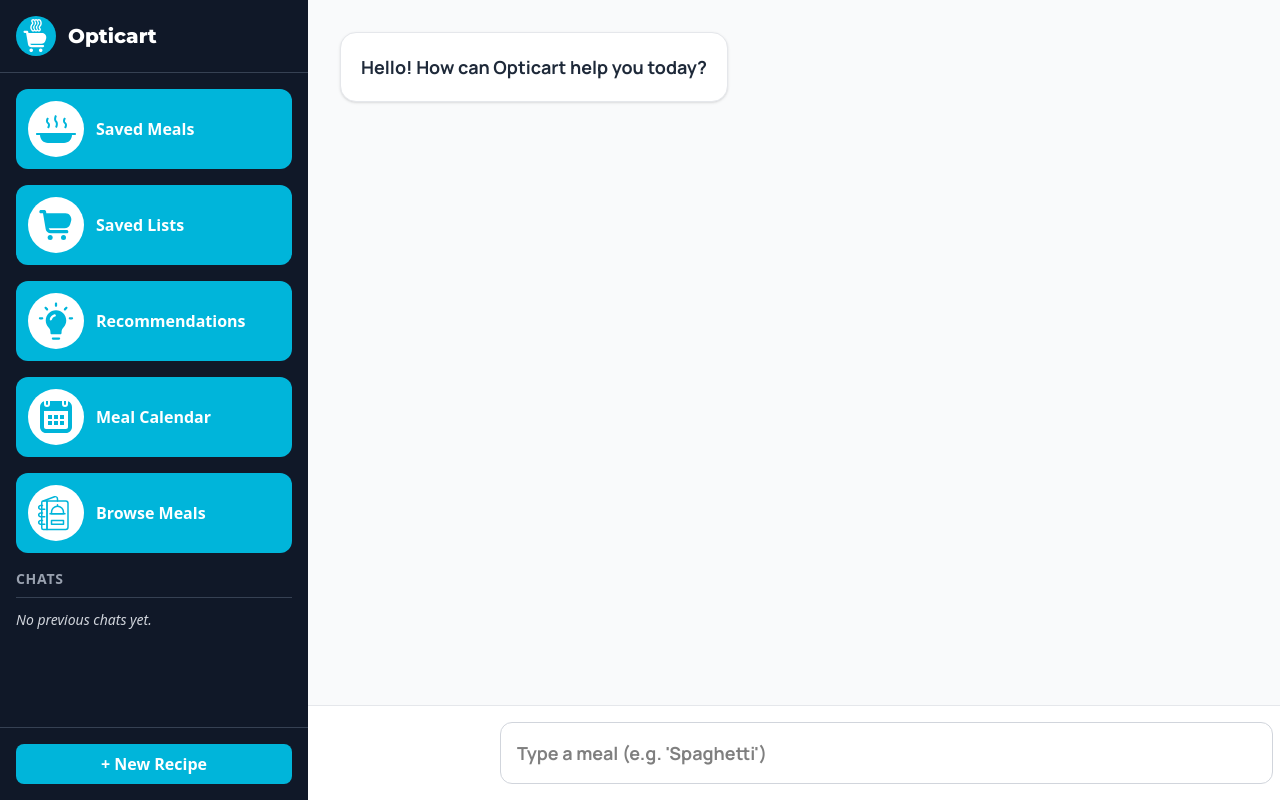
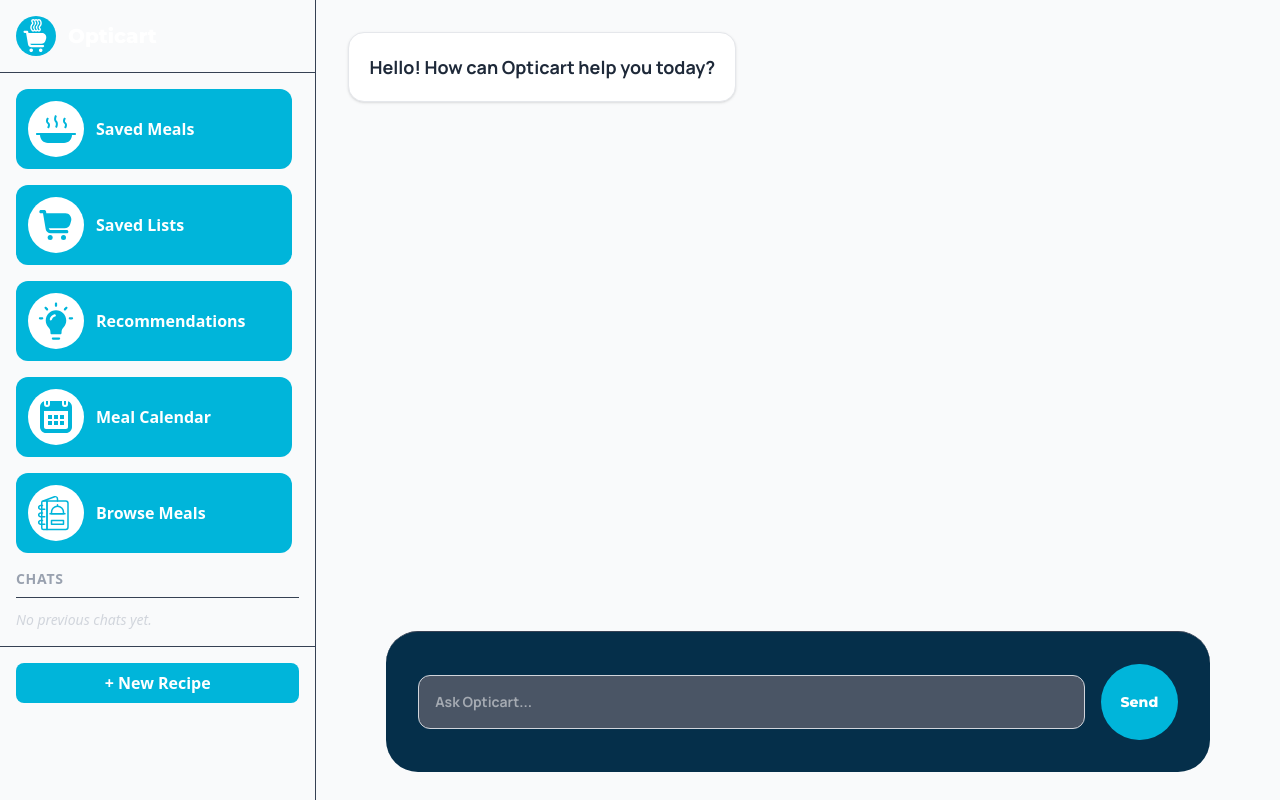
Before and after one commit to Ninjangelo/Opticart_FYP, a React (Vite) app in the folder frontend/Opticart/: page /chat in a window 1280 px wide. Built offline with nearby package versions, Linux system fonts and the light colour scheme.

Commit message:
Updated chat_window.jsx and sidebar.jsx components of the conversational AI interface

```diff
--- a/frontend/Opticart/src/components/chat_window.jsx
+++ b/frontend/Opticart/src/components/chat_window.jsx
@@ -85,7 +85,7 @@ function ChatWindow() {
       <div className="flex flex-col w-screen bg-gray-50">
 
       {/* --- CHAT AREA --- */}
-      <div className="flex-1 overflow-y-auto p-4 md:p-8 space-y-6 pb-32">
+      <div className="flex-1 dark:bg-gray-900 overflow-y-auto p-4 md:p-8 space-y-6 pb-32">
         {messages.map((msg, index) => (
           <div key={index} className={`flex ${msg.sender === 'user' ? 'justify-end' : 'justify-start'}`}>
 
@@ -148,21 +148,21 @@ function ChatWindow() {
       </div>
 
       {/* --- INPUT AREA --- */}
-      <div className="fixed bottom-0 w-full bg-white border-t border-gray-200 p-4">
-        <div className="max-w-4xl mx-auto flex space-x-4">
-          <input
+      <div className="fixed self-center bottom-7 rounded-4xl bg-sky-950 border-t border-gray-700 p-8">
+        <div className="flex flex-row items-center justify-center space-x-4 w-190">
+          <textarea
             type="text"
-            className="flex-1 p-4 border border-gray-300 rounded-xl focus:outline-none focus:border-temporary-turqoise font-manrope text-lg"
-            placeholder="Type a meal (e.g. 'Spaghetti')"
+            className="flex-1 p-4 border border-gray-300 rounded-xl focus:outline-none bg-gray-600 focus:border-temporary-turqoise font-manrope text-sm field-sizing-content [&::-webkit-scrollbar]:w-2 [&::-webkit-scrollbar-track]:bg-gray-100 [&::-webkit-scrollbar-track]:rounded-full [&::-webkit-scrollbar-thumb]:bg-temporary-turqoise [&::-webkit-scrollbar-thumb]:rounded-ful max-h-30 resize-none text-white"
+            placeholder="Ask Opticart..."
             value={input}
             onChange={(e) => setInput(e.target.value)}
             onKeyDown={(e) => e.key === 'Enter' && sendMessage()}
             disabled={isLoading}
-          />
+          ></textarea>
           <button
             onClick={sendMessage}
             disabled={isLoading}
-            className={`px-8 py-3 rounded-xl font-bold text-white font-montserrat transition-all ${
+            className={`px-5 py-7 rounded-full text-sm font-bold text-white font-montserrat transition-all ${
               isLoading ? 'bg-gray-400 cursor-not-allowed' : 'bg-temporary-turqoise hover:opacity-90'
             }`}
           >
--- a/frontend/Opticart/src/components/sidebar.jsx
+++ b/frontend/Opticart/src/components/sidebar.jsx
@@ -3,7 +3,7 @@ import { Link } from "react-router-dom";
 function Sidebar() {
 
     return (
-        <div className="w-77 h-full bg-gray-900 text-white flex flex-col flex-shrink-0">
+        <div className="w-105 h-full dark:bg-sky-950 text-white flex flex-col border-r border-gray-700">
             <div className="p-4 border-b border-gray-700">
                 <Link to="/" className="flex flex-row items-center gap-3">
                     <img className="w-10" src="../opticart_logo(inverted).svg" alt="opticart_logo"/>
@@ -11,7 +11,7 @@ function Sidebar() {
                 </Link>
             </div>
 
-            <div className="p-4 flex-1 overflow-y-auto space-y-4">
+            <div className="flex flex-col p-4 overflow-y-auto space-y-4 ">
                 <button className="flex flex-row items-center bg-temporary-turqoise gap-3 p-3 rounded-xl w-69 font-bold">
                     <div className="flex justify-center p-1 bg-white rounded-full">
                         <img className="w-12" src="../hot-meal.svg" alt="meals"/>
```
